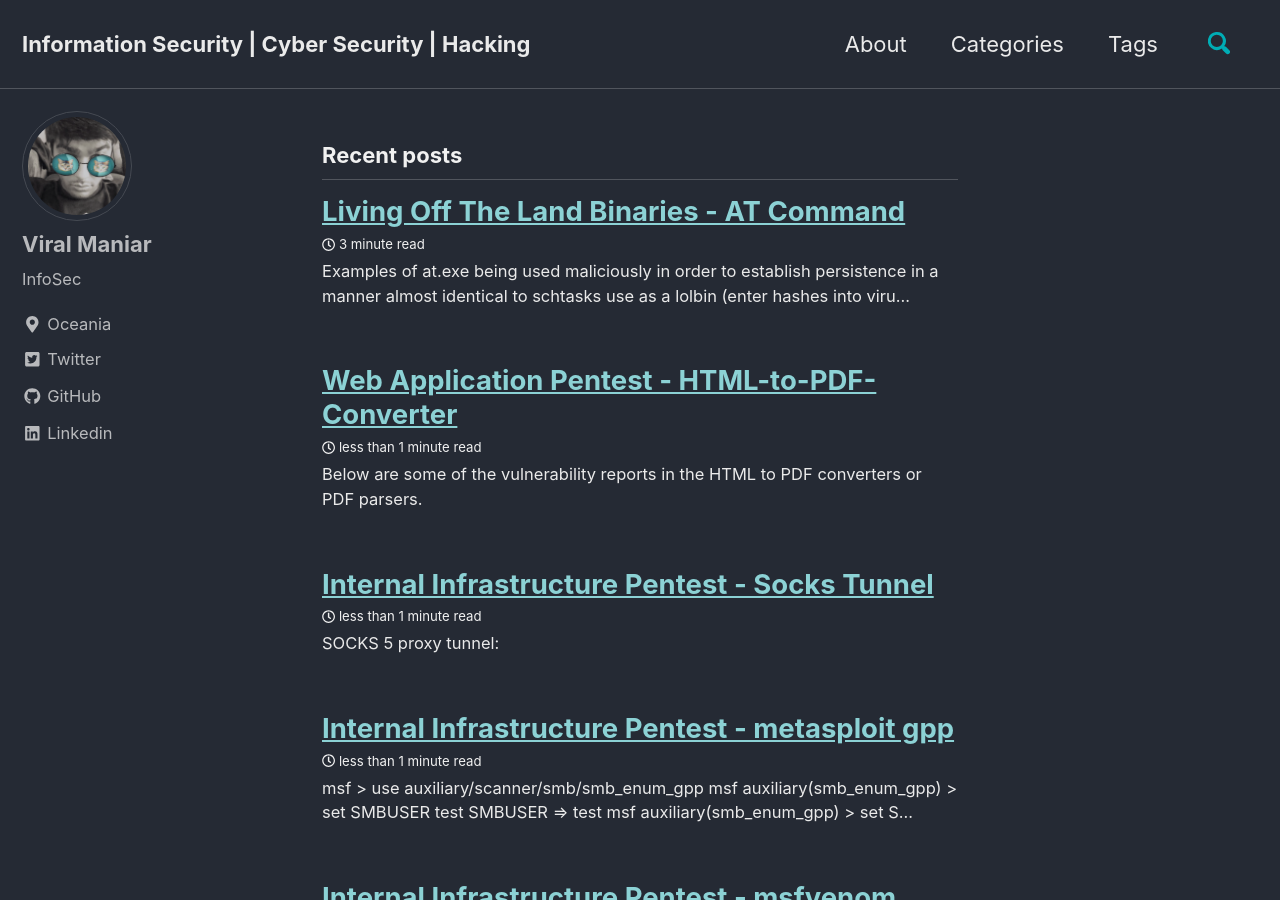
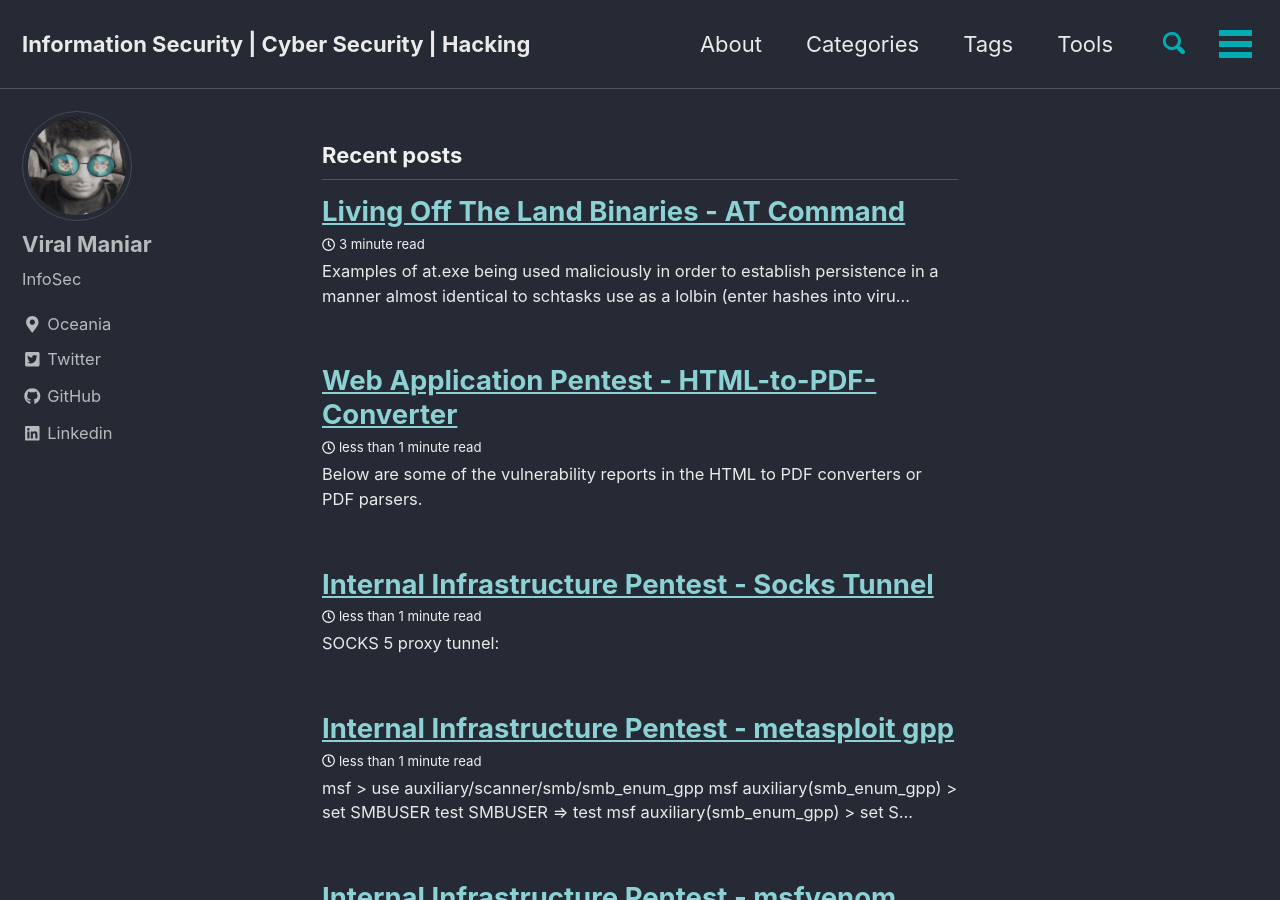
Before and after one commit to Viralmaniar/viralmaniar.github.io, a Jekyll site: the page built from index.html, in a window 1280 px wide and 900 px high. Built offline with Jekyll 4.4.1, drawn with Linux system fonts in a browser that asks for light colours; cached includes are drawn as plain includes; nearby versions of some CDN libraries; the list of posts is cut into pages by our own code.

Commit message:
Update navigation.yml

```diff
--- a/_data/navigation.yml
+++ b/_data/navigation.yml
@@ -6,6 +6,10 @@ main:
     url: /categories/
   - title: "Tags"
     url: /tags/
+  - title: "Tools"
+    url: /tools/
+  - title: "Presentations"
+    url: /talks/
   # - title: "Quick-Start Guide"
   # url: https://mmistakes.github.io/minimal-mistakes/docs/quick-start-guide/
   # - title: "About"
```
